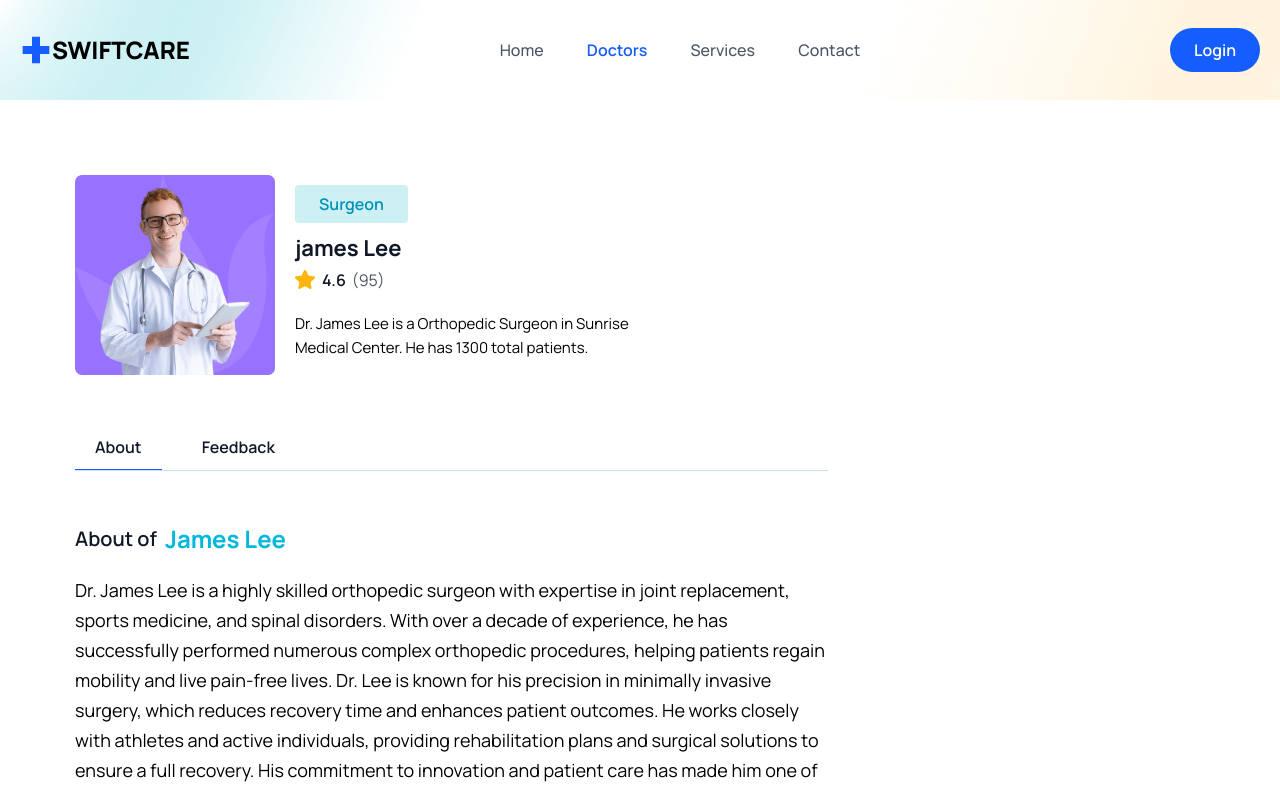
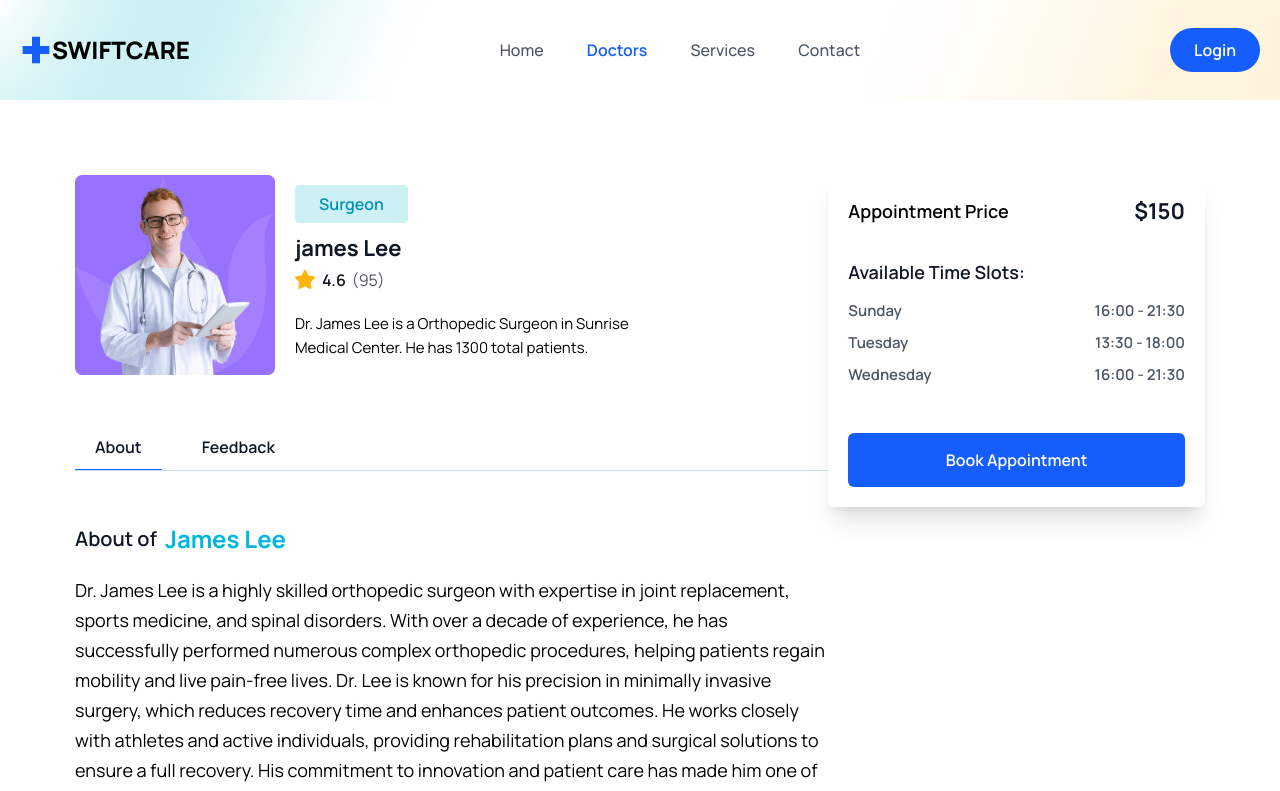
Before and after one commit to ErinAbduli/swiftcare, a React (Vite) app in the folder client/: page /doctors/1 in a window 1280 px wide. Shown: the top 791 px of the page. Built offline with nearby package versions, Linux system fonts and the light colour scheme.

Commit message:
finished the doctor details

```diff
--- a/client/src/pages/Doctors/DoctorDetails.jsx
+++ b/client/src/pages/Doctors/DoctorDetails.jsx
@@ -1,60 +1,80 @@
-import { useState } from 'react'
-import doctorImg from '../../assets/images/doctor-img02.png'
-import starIcon from '../../assets/images/Star.png'
-import DoctorAbout from './DoctorAbout'
-import Feedback from './Feedback'
+import { useState } from "react";
+import doctorImg from "../../assets/images/doctor-img02.png";
+import starIcon from "../../assets/images/Star.png";
+import DoctorAbout from "./DoctorAbout";
+import Feedback from "./Feedback";
+import SidePanel from "./SidePanel";
 const DoctorDetails = () => {
-
-    const [tab, setTab] = useState('about');
+	const [tab, setTab] = useState("about");
 
 	return (
 		<section>
 			<div className="max-w-[1170px] px-5 mx-auto">
 				<div className="grid md:grid-cols-3 gap-[50px]s">
-                    <div className='md:col-span-2'>
-                        <div className='flex items-center gap-5'>
-                            <figure className='max-w-[200px] max-h-[200px]'>
-                                <img src={doctorImg} alt="" className='w-full' />
+					<div className="md:col-span-2">
+						<div className="flex items-center gap-5">
+							<figure className="max-w-[200px] max-h-[200px]">
+								<img
+									src={doctorImg}
+									alt=""
+									className="w-full"
+								/>
 							</figure>
 							<div>
-                                <span className='bg-[#ccf0f3] text-cyan-600 py-1 px-6 lg:py-2 lg:px-6 text-[12px] leading-4 lg:text-[16px] lg:leading-7 font-semibold rounded'>Surgeon</span>
-                                <h3 className='text-gray-900 text-[22px] leading-9 mt-3 font-bold'>james Lee</h3>
+								<span className="bg-[#ccf0f3] text-cyan-600 py-1 px-6 lg:py-2 lg:px-6 text-[12px] leading-4 lg:text-[16px] lg:leading-7 font-semibold rounded">
+									Surgeon
+								</span>
+								<h3 className="text-gray-900 text-[22px] leading-9 mt-3 font-bold">
+									james Lee
+								</h3>
 								<div className="flex items-center gap-[6px]">
 									<span className="flex items-center gap-[6px] text-[14px] leading-5 lg:text-[16px] lg:leading-7 font-semibold text-gray-900">
 										<img src={starIcon} alt="" /> 4.6
 									</span>
-                                    <span className='text-[14px] leading-5 lg:text-[16px] lg:leading-7 font-[400] text-gray-600'>(95)</span>
+									<span className="text-[14px] leading-5 lg:text-[16px] lg:leading-7 font-[400] text-gray-600">
+										(95)
+									</span>
 								</div>
-                                <p className='text__para text-[14px] md:text-[15px] lg:max-w-[390px] leading-6'>
-                                    Dr. James Lee is a Orthopedic Surgeon in Sunrise Medical Center. He has 1300 total patients.
+								<p className="text__para text-[14px] md:text-[15px] lg:max-w-[390px] leading-6">
+									Dr. James Lee is a Orthopedic Surgeon in
+									Sunrise Medical Center. He has 1300 total
+									patients.
 								</p>
 							</div>
 						</div>
-                        <div className='mt-[50px] border-b border-solid border-[#0066ff34]'>
-                            <button onClick={() => setTab('about')} className={`${tab === 'about' && 'border-b border-solid border-blue-600'} py-2 px-5 mr-5 text-[16px] leading-7 text-gray-900 font-semibold cursor-pointer`}>
+						<div className="mt-[50px] border-b border-solid border-[#0066ff34]">
+							<button
+								onClick={() => setTab("about")}
+								className={`${
+									tab === "about" &&
+									"border-b border-solid border-blue-600"
+								} py-2 px-5 mr-5 text-[16px] leading-7 text-gray-900 font-semibold cursor-pointer`}
+							>
 								About
 							</button>
-                            <button onClick={() => setTab('feedback')} className={`${tab === 'feedback' && 'border-b border-solid border-blue-600'} py-2 px-5 mr-5 text-[16px] leading-7 text-gray-900 font-semibold cursor-pointer`}>
+							<button
+								onClick={() => setTab("feedback")}
+								className={`${
+									tab === "feedback" &&
+									"border-b border-solid border-blue-600"
+								} py-2 px-5 mr-5 text-[16px] leading-7 text-gray-900 font-semibold cursor-pointer`}
+							>
 								Feedback
 							</button>
 						</div>
 
-                        <div className='mt-[50px]'>
-                            {
-                                tab === 'about' && <DoctorAbout />
-                            }
-                            {
-                                tab === 'feedback' && <Feedback />
-                            }
+						<div className="mt-[50px]">
+							{tab === "about" && <DoctorAbout />}
+							{tab === "feedback" && <Feedback />}
 						</div>
 					</div>
 					<div>
-
+						<SidePanel />
 					</div>
 				</div>
 			</div>
-        </section >
-    )
-}
+		</section>
+	);
+};
 
-export default DoctorDetails
+export default DoctorDetails;
--- /dev/null
+++ b/client/src/pages/Doctors/SidePanel.jsx
@@ -0,0 +1,52 @@
+import React from "react";
+
+const SidePanel = () => {
+	return (
+		<div className="shadow-xl p-3 lg:p-5 rounded-md">
+			<div className="flex items-center justify-between">
+				<p className="text__para mt-0 font-semibold">
+					Appointment Price
+				</p>
+				<span className="text-[16px] leading-7 lg:text-[22px] lg:leading-8 text-gray-900 font-bold">
+					&#36;150
+				</span>
+			</div>
+			<div className="mt-[30px]">
+				<p className="text__para mt-0 font-semibold text-gray-900">
+					Available Time Slots:
+				</p>
+				<ul className="mt-3">
+					<li className="flex items-center justify-between mb-2">
+						<p className="text-[15px] leading-6 text-gray-600 font-semibold">
+							Sunday
+						</p>
+						<p className="text-[15px] leading-6 text-gray-600 font-semibold">
+							16:00 - 21:30
+						</p>
+					</li>
+					<li className="flex items-center justify-between mb-2">
+						<p className="text-[15px] leading-6 text-gray-600 font-semibold">
+							Tuesday
+						</p>
+						<p className="text-[15px] leading-6 text-gray-600 font-semibold">
+							13:30 - 18:00
+						</p>
+					</li>
+					<li className="flex items-center justify-between mb-2">
+						<p className="text-[15px] leading-6 text-gray-600 font-semibold">
+							Wednesday
+						</p>
+						<p className="text-[15px] leading-6 text-gray-600 font-semibold">
+							16:00 - 21:30
+						</p>
+					</li>
+				</ul>
+			</div>
+			<button className="btn px-2 w-full rounded-md">
+				Book Appointment
+			</button>
+		</div>
+	);
+};
+
+export default SidePanel;
```
Lines whose indentation alone changed are shown as unchanged.
